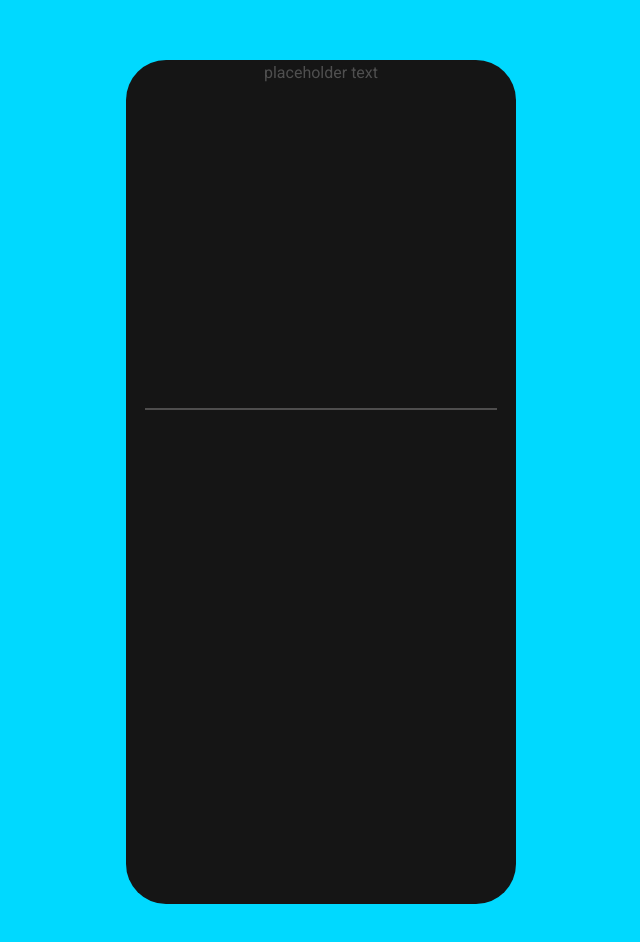
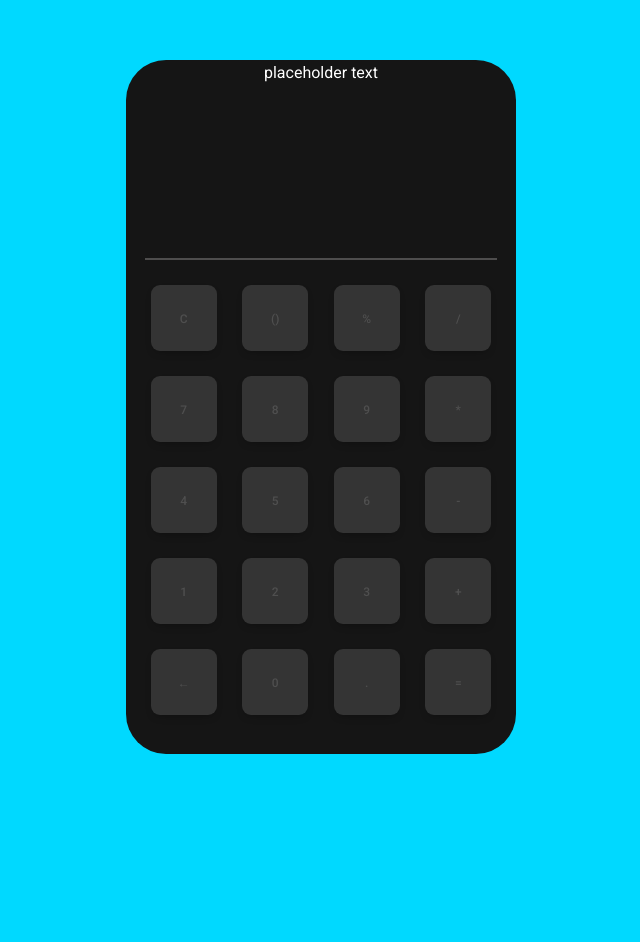
Before and after one commit to TahaJahani/software-engineering-lab-session1, a website: page index.html in a window 1280 px wide. Shown: the whole page, without its empty margins (319-959 px from the left). After the commit the page ends 814 px from the top, so only its background shows below. Drawn offline with Linux system fonts and the light colour scheme.

Commit message:
Add all calculator buttons

```diff
--- a/css/style.css
+++ b/css/style.css
@@ -5,14 +5,36 @@ body {
 
 .calc-body{
     width: 390px;
-    height: 844px;
-    background: #151515;
+    height: 694px;
+    background-color: #151515;
+    color: white;
     border-radius: 40px;
 }
 
 .seperator-line{
     width: 352px;
     height: 0.1px;
-    margin: 322px auto auto auto;
+    margin: 172px auto auto auto;
     border: 1px solid #4E4D4D;
 }
+
+.grid-container {
+    display: grid;
+    margin: auto;
+    grid-template-columns: auto auto auto auto;
+    justify-content: space-around;
+    align-content: center;
+}
+
+.btn{
+    width: 66px;
+    height: 66px;
+    margin-top: 25px;
+    background: #343434;
+    border-radius: 9px;
+
+}
+
+.btn:hover {
+    background-color: #555555;
+  }
--- a/index.html
+++ b/index.html
@@ -26,6 +26,28 @@
     <div class="container-md text-center calc-body">
       placeholder text
       <div class="seperator-line"></div>
+      <div class="grid-container">
+        <button class="btn">C</button>
+        <button class="btn">()</button>
+        <button class="btn">%</button>
+        <button class="btn">/</button>
+        <button class="btn">7</button>
+        <button class="btn">8</button>
+        <button class="btn">9</button>
+        <button class="btn">*</button>
+        <button class="btn">4</button>
+        <button class="btn">5</button>
+        <button class="btn">6</button>
+        <button class="btn">-</button>
+        <button class="btn">1</button>
+        <button class="btn">2</button>
+        <button class="btn">3</button>
+        <button class="btn">+</button>
+        <button class="btn">←</button>
+        <button class="btn">0</button>
+        <button class="btn">.</button>
+        <button class="btn">=</button>
+      </div>
     </div>
     <!-- End your project here-->
 
```
